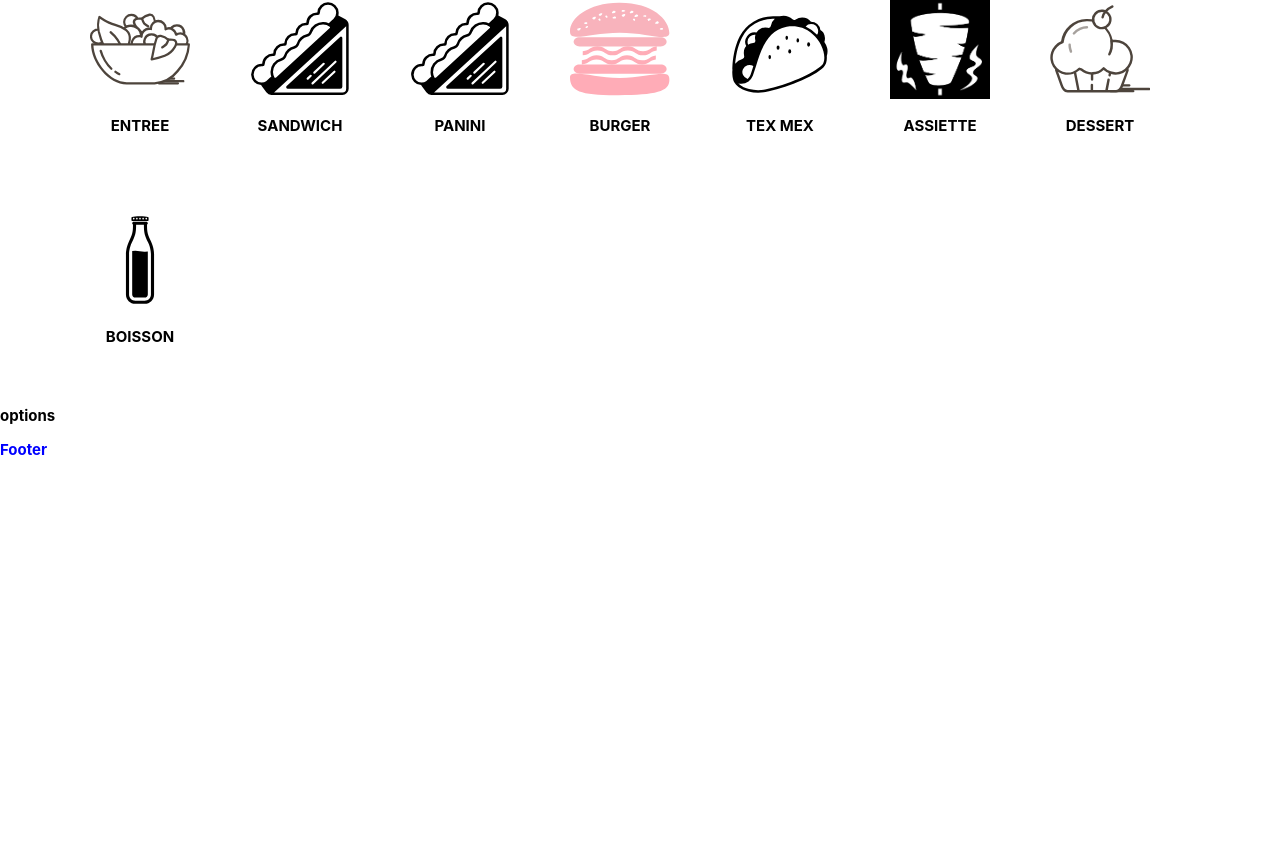
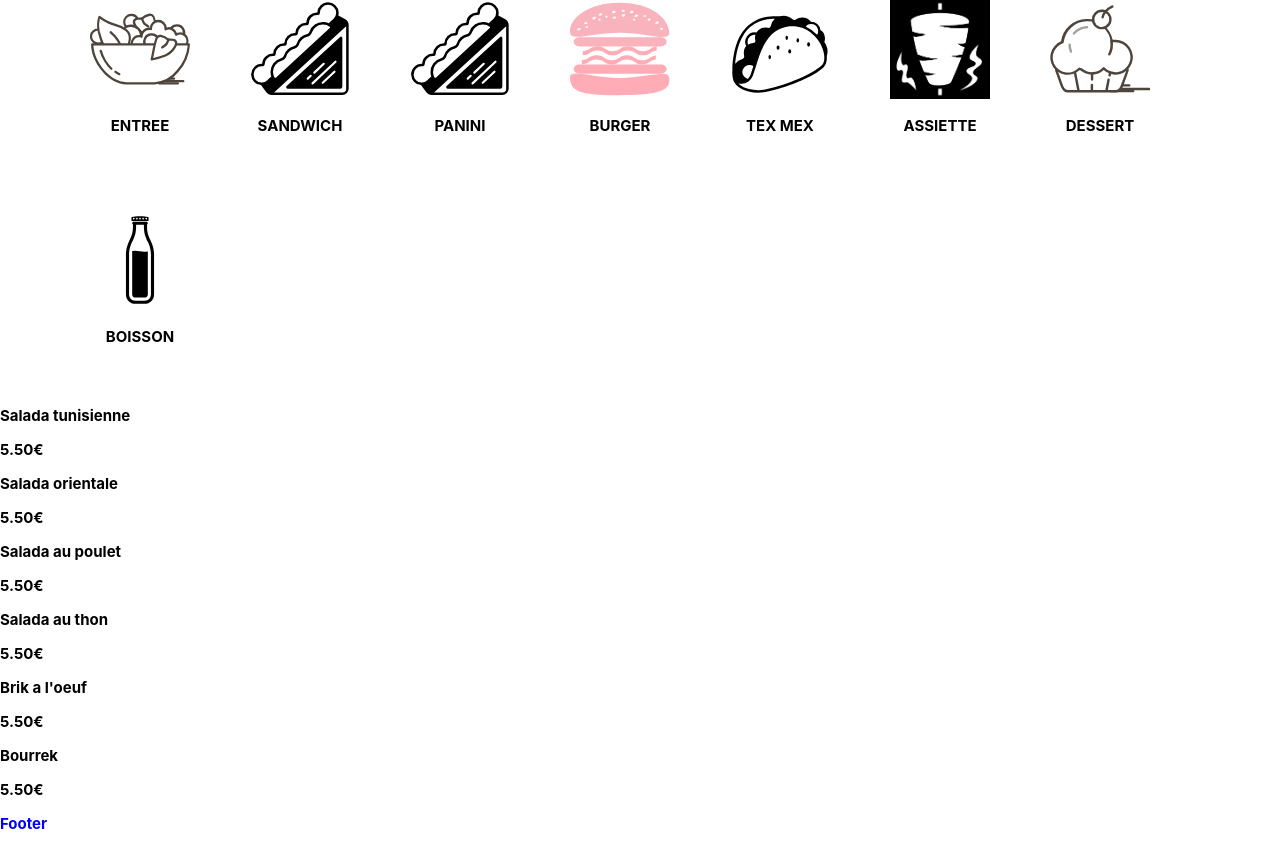
Before and after one commit to frodri13/Le-Kebab-Rose, a Next.js app: page / in a window 1280 px wide. Shown: the part 323-1171 px from the top of the page. Before the commit the page ends 800 px from the top, so only its background shows below. Built offline with nearby package versions, Linux system fonts and the light colour scheme.

Commit message:
feat: options added for salads

```diff
--- a/components/carte/Options.tsx
+++ b/components/carte/Options.tsx
@@ -1,5 +1,32 @@
 function Options() {
-  return <h3>options</h3>;
+  return (
+    <section className="options">
+      <div className="option">
+        <h3>Salada tunisienne</h3>
+        <h3>5.50€</h3>
+      </div>
+      <div className="option">
+        <h3>Salada orientale</h3>
+        <h3>5.50€</h3>
+      </div>
+      <div className="option">
+        <h3>Salada au poulet</h3>
+        <h3>5.50€</h3>
+      </div>
+      <div className="option">
+        <h3>Salada au thon</h3>
+        <h3>5.50€</h3>
+      </div>
+      <div className="option">
+        <h3>Brik a l'oeuf</h3>
+        <h3>5.50€</h3>
+      </div>
+      <div className="option">
+        <h3>Bourrek</h3>
+        <h3>5.50€</h3>
+      </div>
+    </section>
+  );
 }
 
 export default Options;
```
